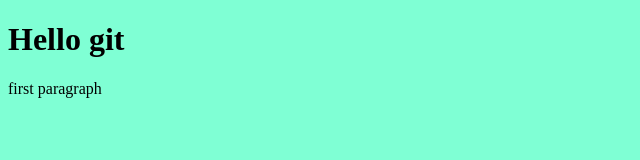
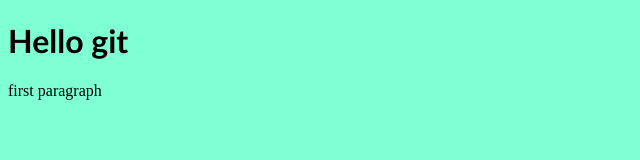
Before and after one commit to khashayar2021/NuevoRep, a plain HTML site: page index.html in a window 1280 px wide. Shown: the full height of the page, 0-640 px from the left. Drawn offline with Linux system fonts and the light colour scheme.

Commit message:
fontfamily

```diff
--- a/css/estilos.css
+++ b/css/estilos.css
@@ -1,4 +1,9 @@
 
 body{
     background-color:aquamarine;
+    font-family:'Gill Sans', 'Gill Sans MT', Calibri, 'Trebuchet MS', sans-serif;
+
 }
+p{font-family:Algerian;
+
+}
```
